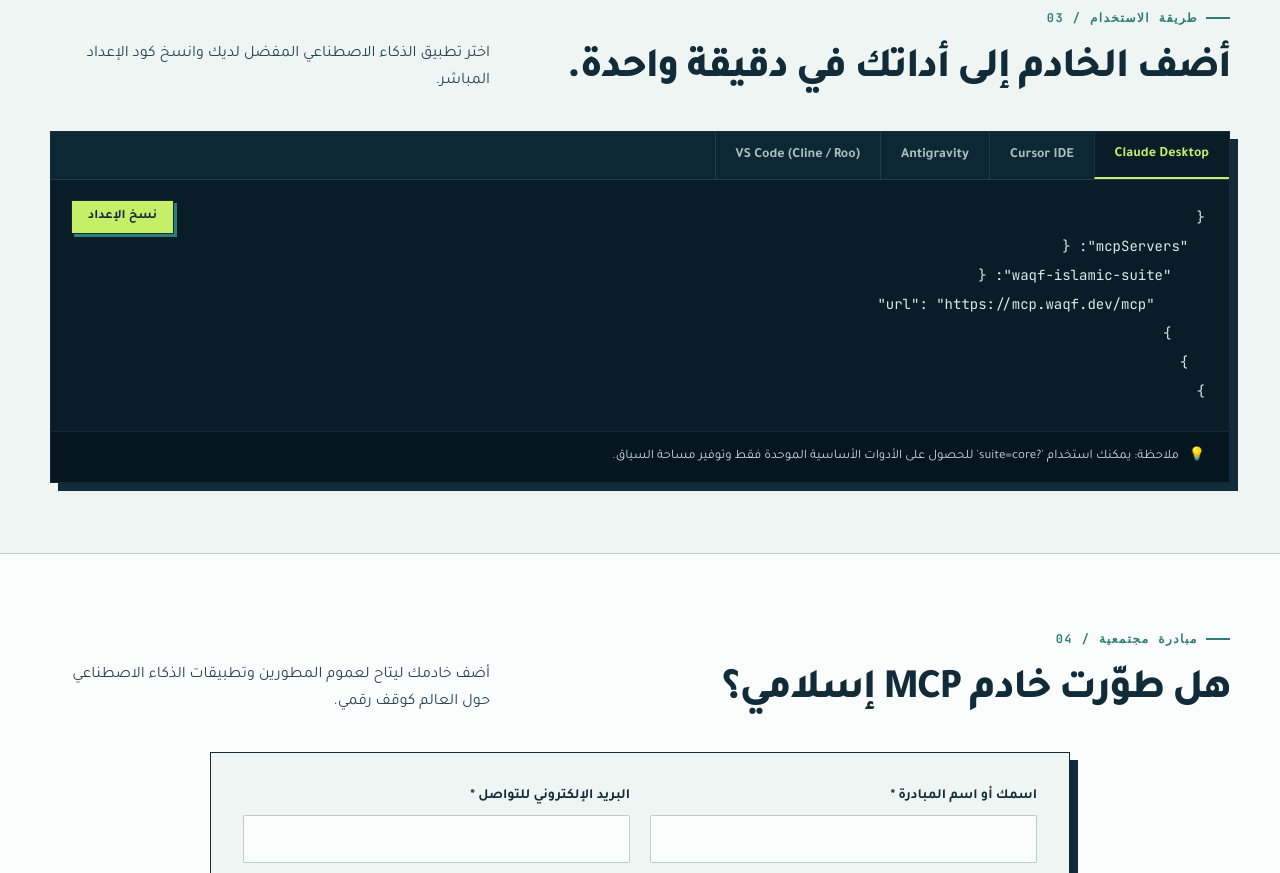
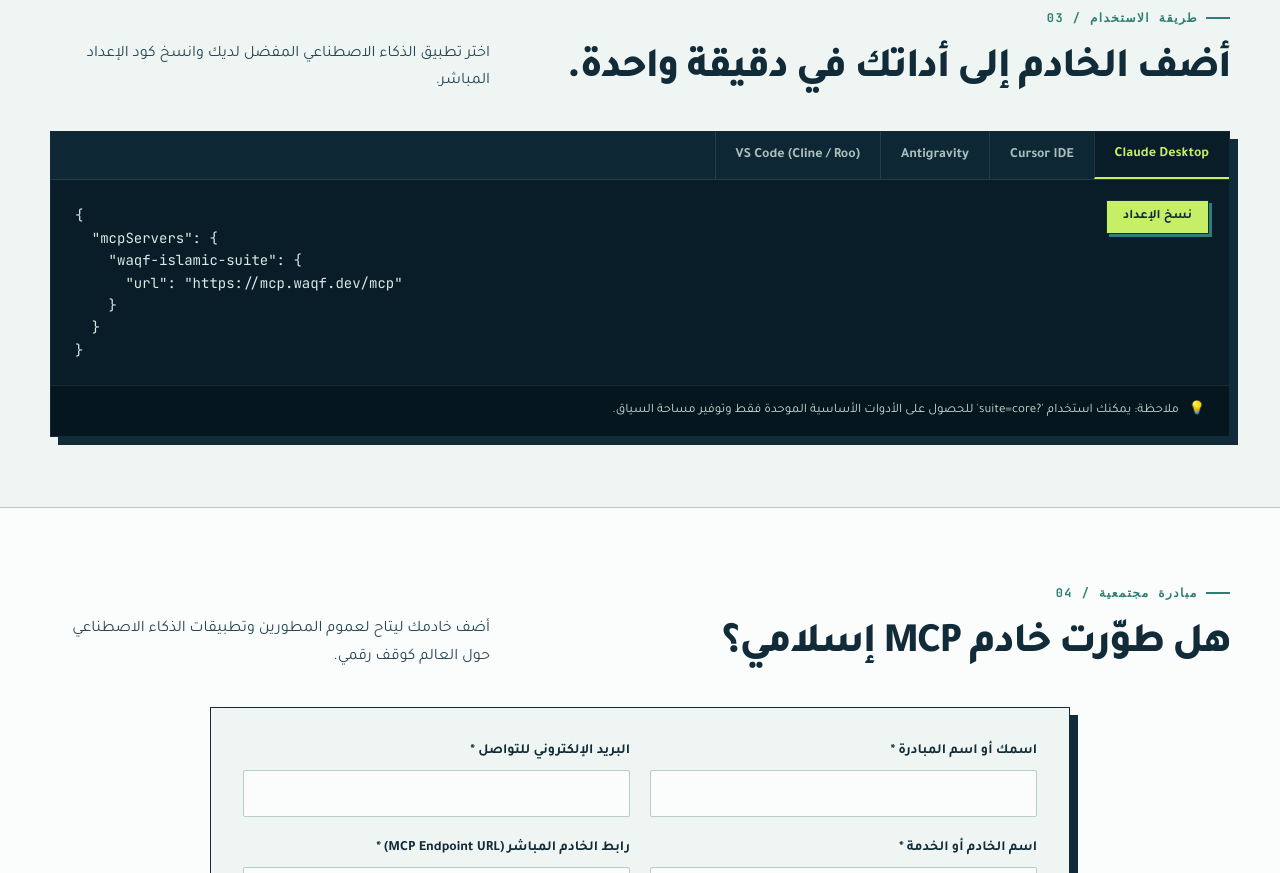
Before and after one commit to WaqfTech/waqf-mcp, an Astro site in the folder apps/web/: page / in a window 1280 px wide. Shown: the part 1874-2747 px from the top of the page. Built offline with nearby package versions, Linux system fonts and the light colour scheme; Astro itself is replaced by a stand-in of ours.

Commit message:
fix(web): enforce strict LTR direction on config code blocks and monospace elements

```diff
--- a/apps/web/src/components/ConfigSection.astro
+++ b/apps/web/src/components/ConfigSection.astro
@@ -48,6 +48,8 @@
     mcpServers: {
       "waqf-islamic-suite": {
         url: "https://mcp.waqf.dev/mcp",
+        disabled: false,
+        autoApprove: [],
       },
     },
   },
@@ -74,8 +76,8 @@
         <button class="tab-btn" data-tab="cline">{t.config.tab_cline}</button>
       </div>
 
-      <div class="code-container">
-        <pre><code id="config-code">{CLAUDE_CONFIG}</code></pre>
+      <div class="code-container" dir="ltr">
+        <pre dir="ltr"><code id="config-code" dir="ltr">{CLAUDE_CONFIG}</code></pre>
         <button id="copy-btn" class="copy-action-btn" data-copied-text={t.config.copied_button}>
           <span id="copy-text">{t.config.copy_button}</span>
         </button>
@@ -200,10 +202,14 @@
     position: relative;
     padding: 24px;
     overflow-x: auto;
+    direction: ltr !important;
+    text-align: left !important;
   }
 
   pre {
     margin: 0;
+    direction: ltr !important;
+    text-align: left !important;
   }
 
   code {
@@ -211,12 +217,17 @@
     font-size: 14px;
     line-height: 1.6;
     color: #dbe9e4;
+    direction: ltr !important;
+    text-align: left !important;
+    unicode-bidi: isolate;
+    display: block;
+    white-space: pre;
   }
 
   .copy-action-btn {
     position: absolute;
     top: 20px;
-    inset-inline-end: 20px;
+    right: 20px;
     background: var(--lime);
     color: var(--ink);
     border: 1px solid var(--ink);
@@ -224,6 +235,7 @@
     font: 700 13px "Tajawal", sans-serif;
     box-shadow: 3px 3px 0 var(--tide);
     transition: transform 0.15s;
+    z-index: 10;
   }
 
   .copy-action-btn:hover {
--- a/apps/web/src/components/ServersSection.astro
+++ b/apps/web/src/components/ServersSection.astro
@@ -214,6 +214,9 @@
     padding: 2px 6px;
     font-size: 11px;
     font-family: var(--mono);
+    direction: ltr !important;
+    unicode-bidi: isolate;
+    display: inline-block;
   }
 
   .card-footer {
--- a/apps/web/src/layouts/BaseLayout.astro
+++ b/apps/web/src/layouts/BaseLayout.astro
@@ -54,6 +54,12 @@
         color: var(--ink);
         font: 17px/1.7 "Tajawal", -apple-system, BlinkMacSystemFont, "Segoe UI", Roboto, sans-serif;
         overflow-x: hidden;
+      }
+
+      code, pre, kbd, samp {
+        font-family: var(--mono);
+        direction: ltr !important;
+        unicode-bidi: isolate;
       }
 
       a {
```
